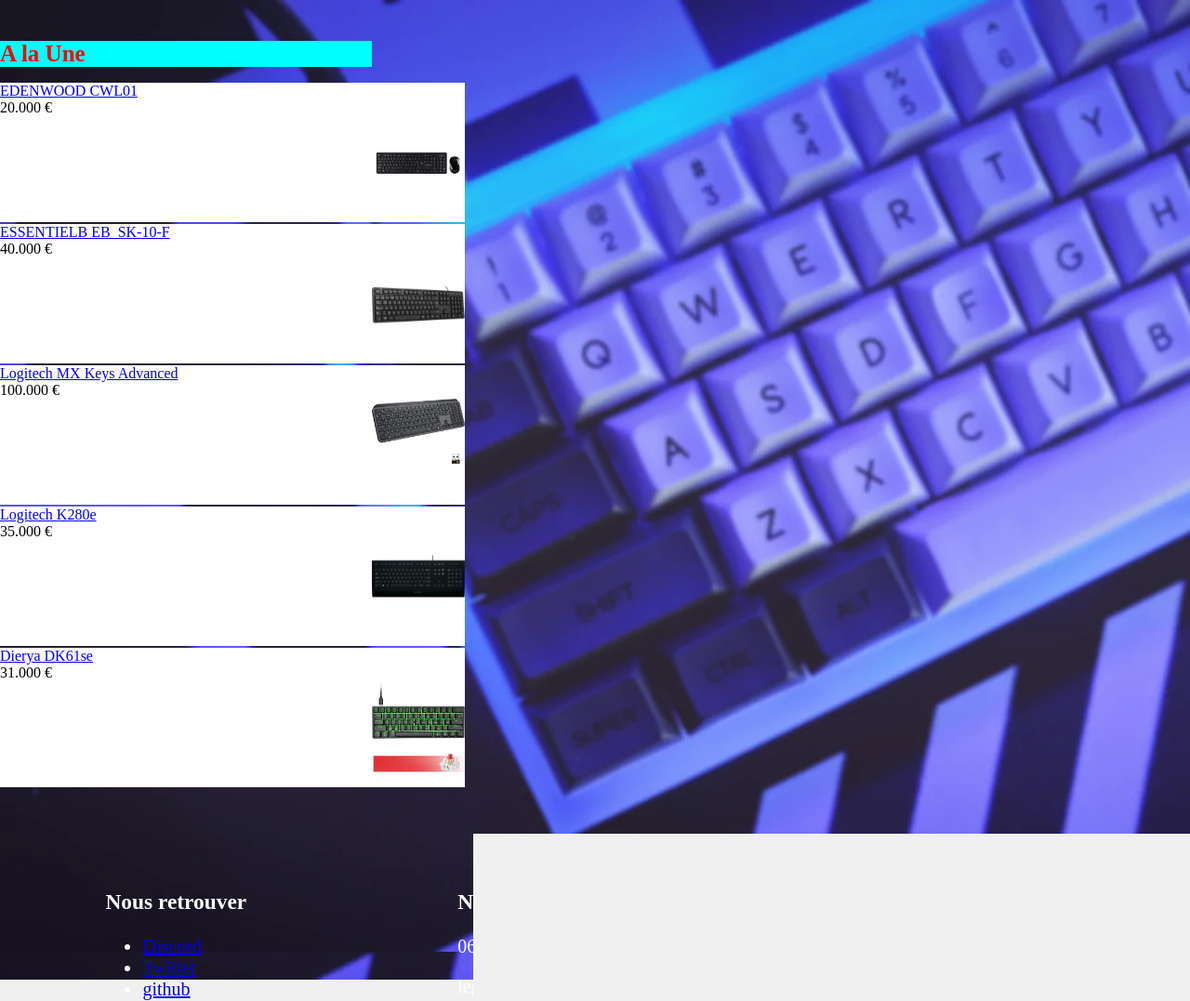
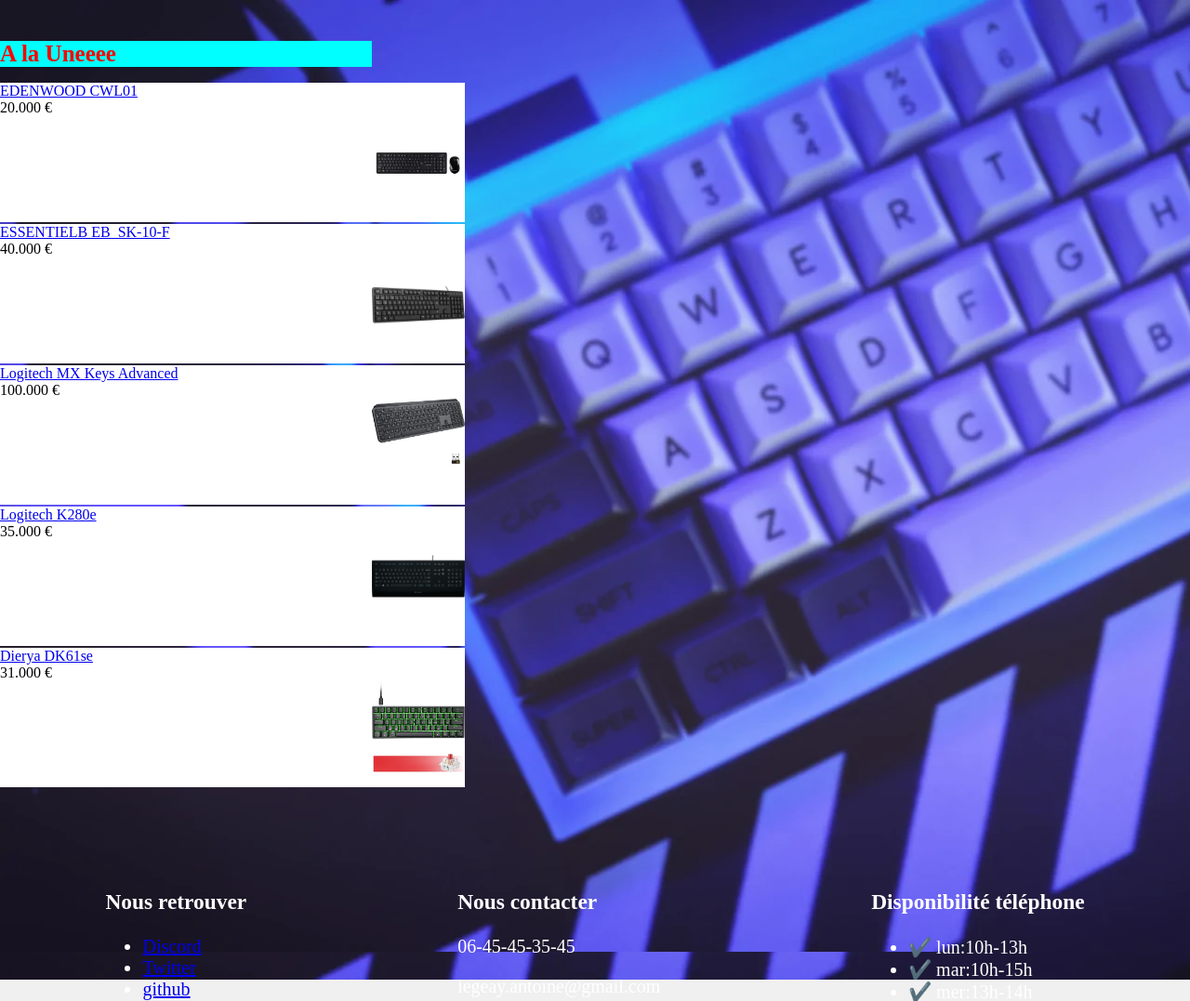
Before and after one commit to Holypings/ppe-2023, a PHP site: page / in a window 1280 px wide; the page is wider, and only the part inside the window is pictured. Shown: the part 120-1197 px from the top of that part at 93% size. Run offline with PHP 8.4, Linux system fonts and the light colour scheme; data comes from the database, SQL or seed files in the repository; tables that the repository leaves empty hold one stand-in row (values such as "Sample post").

Commit message:
branch created

```diff
--- a/index.php
+++ b/index.php
@@ -22,7 +22,7 @@
        <div>
             <img src="img/accueil.png">
             <div class="chevau">
-                <H1 class="incroyable">A la Une </H1>
+                <H1 class="incroyable">A la Uneeee </H1>
             <?php
                 $sql = "SELECT * FROM produit";
                 $result = mysqli_query($conn, $sql);
```
